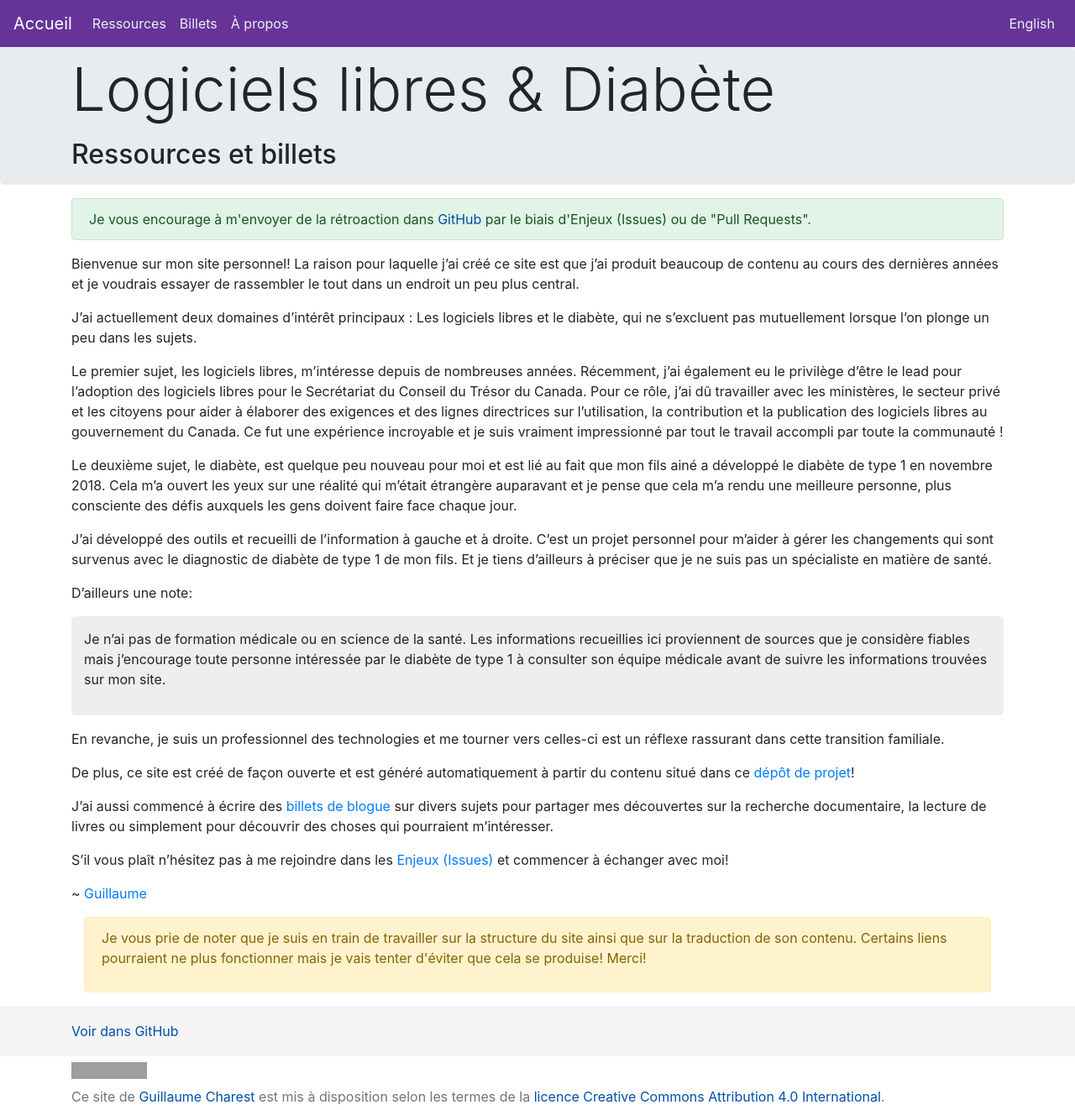
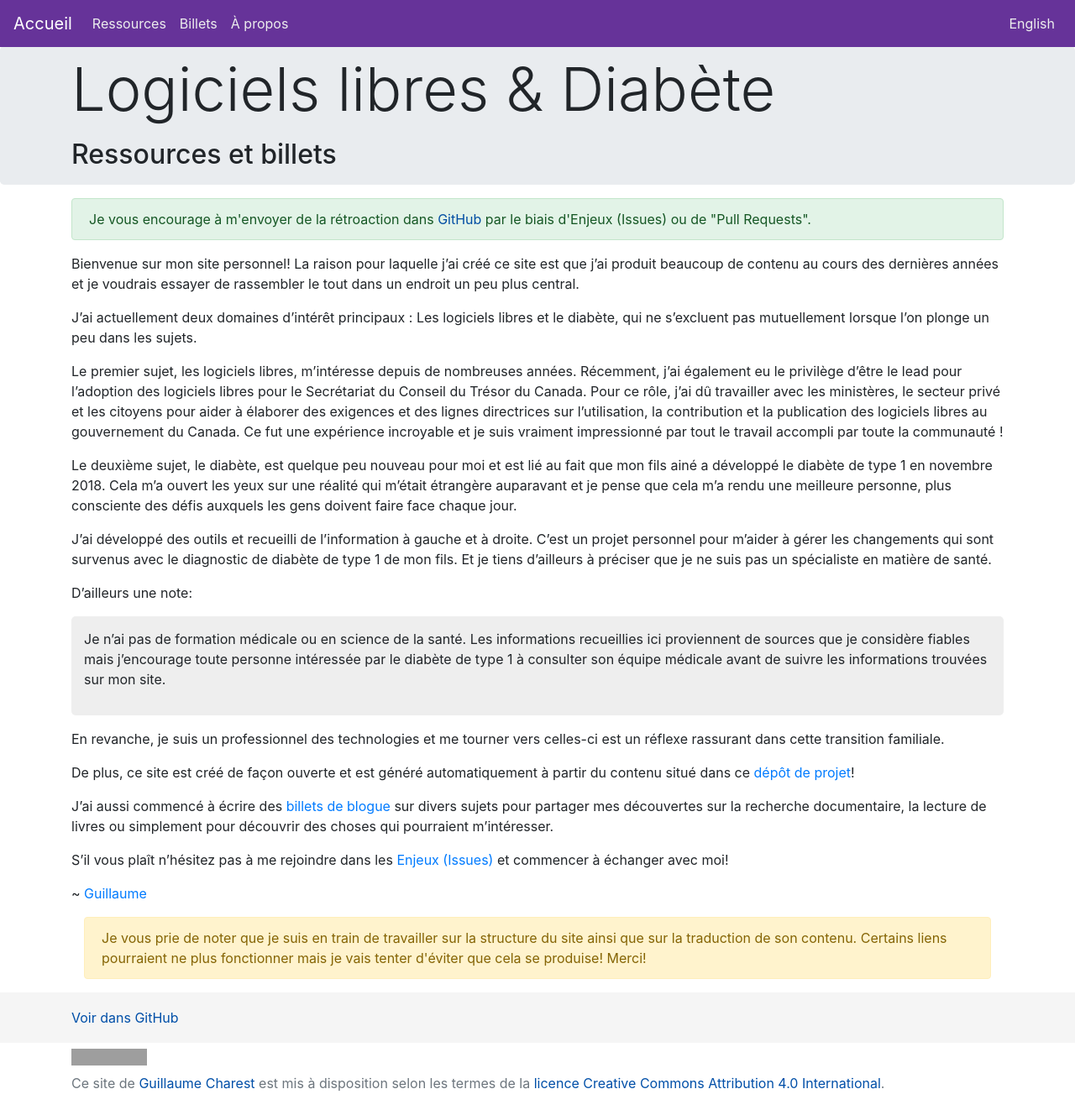
Before and after one commit to gcharest/gcharest.github.io, a Jekyll site: the page built from _pages/fr/accueil.md, in a window 1280 px wide. Shown: the whole page at 84% size. Built offline with Jekyll 4.4.1, drawn with Linux system fonts in a browser that asks for light colours; nearby versions of some CDN libraries; grey boxes are pictures that could not be loaded.

Commit message:
Remove paragraph tag

```diff
--- a/_includes/construction-notice.html
+++ b/_includes/construction-notice.html
@@ -1,5 +1,5 @@
 <div class="container">
   <div class="alert alert-warning" role="alert">
-    <p>{{ site.data.i18n.general.construction[page.lang]}}</p>
+    {{ site.data.i18n.general.construction[page.lang]}}
   </div>
 </div>
```
